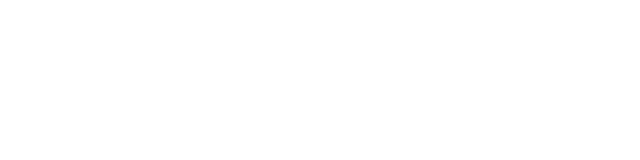
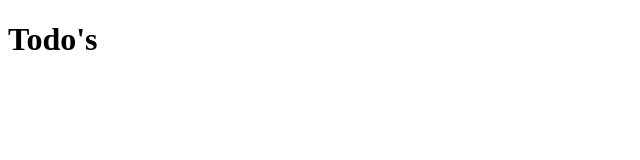
Before and after one commit to daniits/todo-app-redux, a React (Create React App) app in the folder todoapp/: page / in a window 1280 px wide. Shown: the top 160 px of the page, without its empty margins (0-640 px from the left). Built offline with nearby package versions, Linux system fonts and the light colour scheme.

Commit message:
Adding Chakra CSS

```diff
--- a/todoapp/package.json
+++ b/todoapp/package.json
@@ -3,10 +3,14 @@
   "version": "0.1.0",
   "private": true,
   "dependencies": {
+    "@chakra-ui/react": "^1.6.10",
+    "@emotion/react": "^11.5.0",
+    "@emotion/styled": "^11.3.0",
     "@reduxjs/toolkit": "^1.6.2",
     "@testing-library/jest-dom": "^4.2.4",
     "@testing-library/react": "^9.5.0",
     "@testing-library/user-event": "^7.2.1",
+    "framer-motion": "^4.1.17",
     "react": "^17.0.2",
     "react-dom": "^17.0.2",
     "react-redux": "^7.2.6",
--- a/todoapp/src/App.js
+++ b/todoapp/src/App.js
@@ -1,7 +1,11 @@
 import React from "react";
 
 function App() {
-  return <></>;
+  return (
+    <>
+      <h1>Todo's</h1>
+    </>
+  );
 }
 
 export default App;
```
Also changed, not shown: todoapp/src/components/Addtodo.js (added), todoapp/src/components/Todo.js (added), todoapp/src/components/TodoList.js (added), todoapp/src/components/VisibilityFilter.js (added), todoapp/src/constants.js (added), todoapp/src/redux/actions.js (added), todoapp/src/redux/reducer/index.js (added), todoapp/src/redux/reducer/todos.js (added), todoapp/src/redux/reducer/visibilityFilter.js (added), 1 other file (tests, documents, lock files or other folders).
